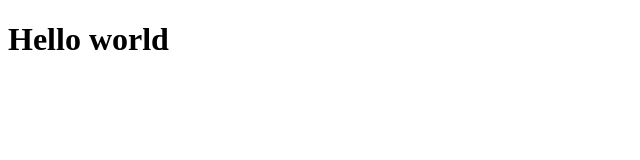
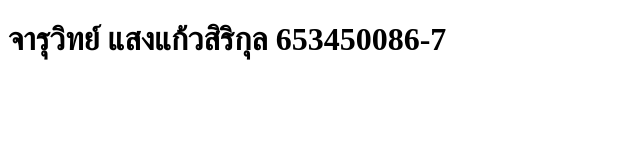
Before and after one commit to Jaruvit0867/jaruvit0867.github.io, a plain HTML site: page index.html in a window 1280 px wide. Shown: the whole page, without its empty margins (0-640 px from the left). Drawn offline with Linux system fonts and the light colour scheme.

Commit message:
Update index.html

```diff
--- a/index.html
+++ b/index.html
@@ -6,6 +6,6 @@
     <title>Document</title>
 </head>
 <body>
-    <h1>Hello world</h1>
+    <h1>จารุวิทย์ แสงแก้วสิริกุล 653450086-7</h1>
 </body>
 </html>
```
